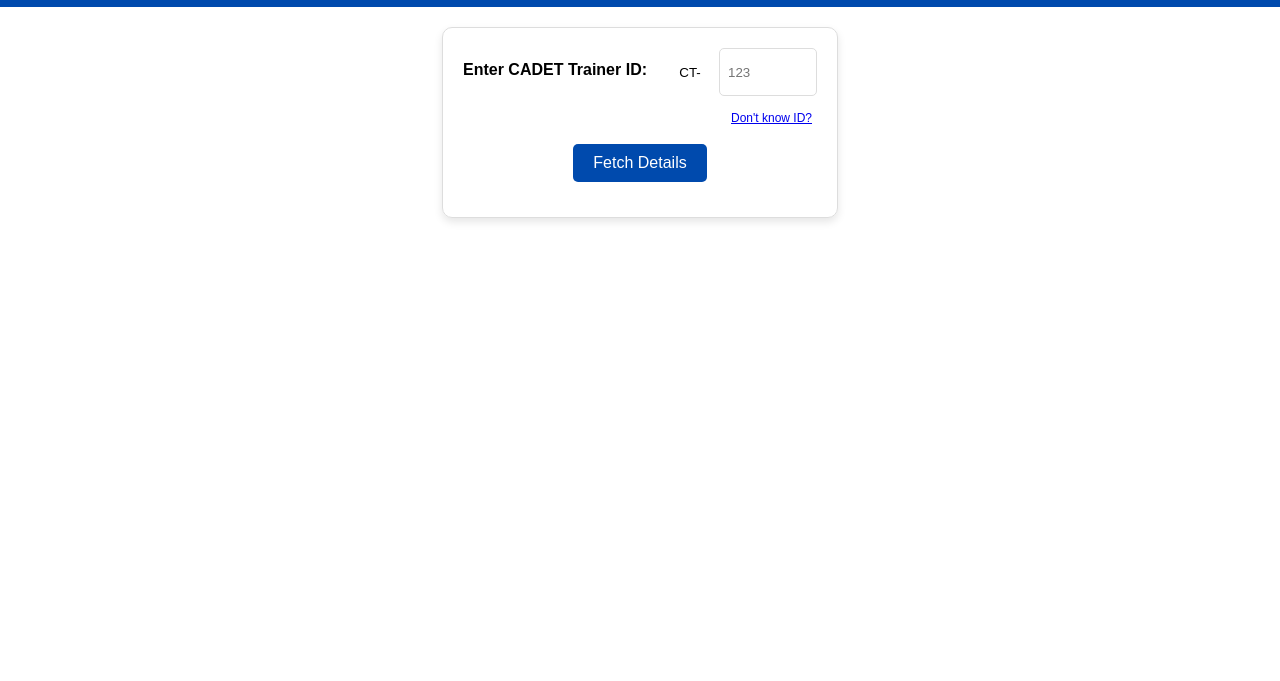
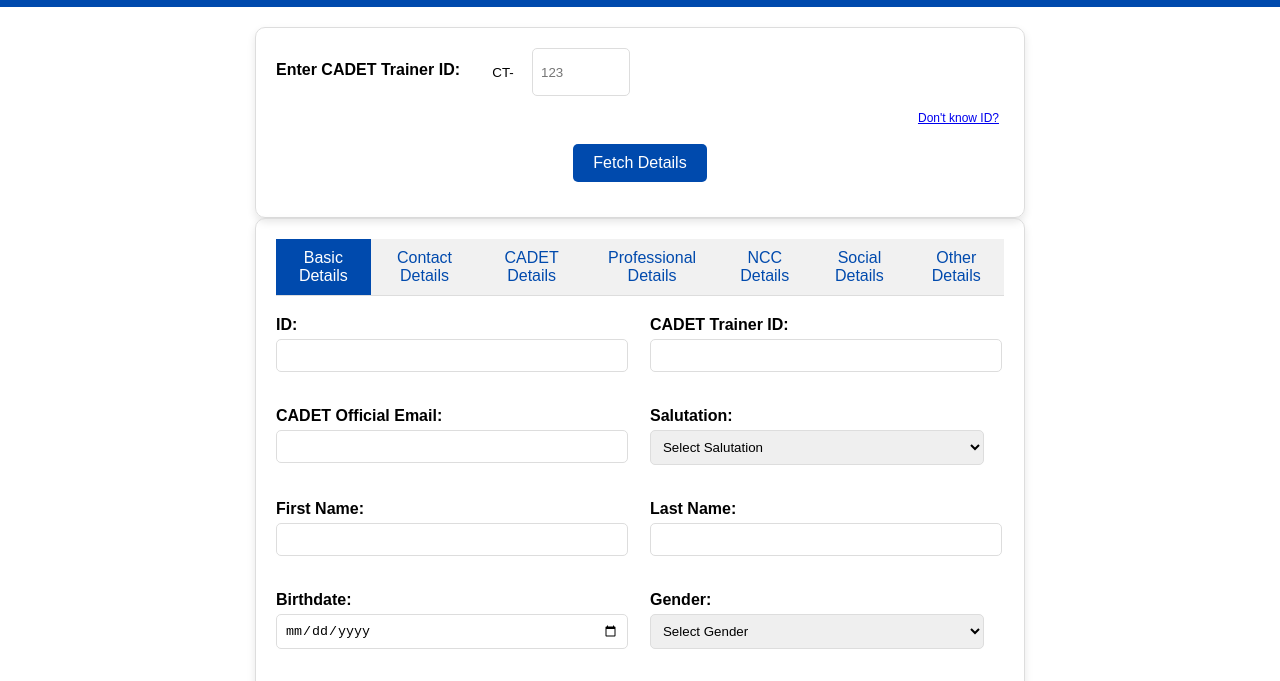
Before and after one commit to rajagopalan-cadet/cadet-webapp, a website: page details.html in a window 1280 px wide. Shown: the part 73-754 px from the top of the page. Drawn offline with Linux system fonts and the light colour scheme.

Commit message:
Update details.html
fix header of tabs width issue. Set based details as default.

```diff
--- a/details.html
+++ b/details.html
@@ -54,7 +54,8 @@
 
 
         .form-container {
-            max-width: 400px;
+            width: 80%;
+            max-width: 1200px;
             margin: 0 auto;
             padding: 20px;
             border: 1px solid #ddd;
@@ -101,7 +102,7 @@
     display: flex;
     justify-content: space-around;
     border-bottom: 1px solid #ddd;
-    flex-wrap: wrap; /* Allow wrapping if needed */
+
 }
 
         .tablink {
@@ -229,7 +230,7 @@
 
     <main>
         <div class="form-container" id="inputSection">
-            <div class="form-group" style="display: flex; align-items: center;">
+             <div class="form-group" style="display: flex; align-items: center;">
                 <label for="trainerId" style="margin-right: 15px; line-height: 1.5;">Enter CADET Trainer ID:</label>
                 <input type="text" id="trainerIdPrefix" value="CT-" readonly style="width: 40px; height: 30px; text-align: center; border: 0px solid #ddd; border-radius: 5px; margin-right: 1px;">
                 <input type="text" id="trainerIdNumbers" pattern="\d{3}" placeholder="123" required style="width: 80px; height: 30px; border: 1px solid #ddd; border-radius: 5px;">
@@ -244,9 +245,9 @@
             </div>
         </div>
 
-        <div class="form-container" id="detailsSection" style="display: none;">
+        <div class="form-container" id="detailsSection" style="display: true;">
             <div class="tabs">
-                <button class="tablink" onclick="openTab(event, 'BasicDetails')">Basic Details</button>
+                <button class="tablink active" onclick="openTab(event, 'BasicDetails')">Basic Details</button>
                 <button class="tablink" onclick="openTab(event, 'ContactDetails')">Contact Details</button>
                 <button class="tablink" onclick="openTab(event, 'CADETDetails')">CADET Details</button>
                 <button class="tablink" onclick="openTab(event, 'ProfessionalDetails')">Professional Details</button>
@@ -255,7 +256,7 @@
                 <button class="tablink" onclick="openTab(event, 'OtherDetails')">Other Details</button>
             </div>
 
-<div id="BasicDetails" class="tabcontent">
+<div id="BasicDetails" class="tabcontent" style="display: block;">
     <div class="two-column">
         <div class="form-group">
             <label for="id">ID:</label>
```
